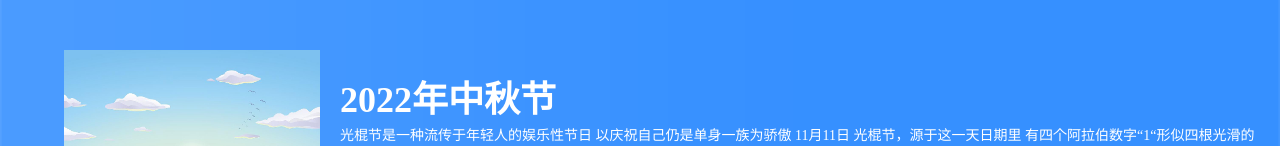
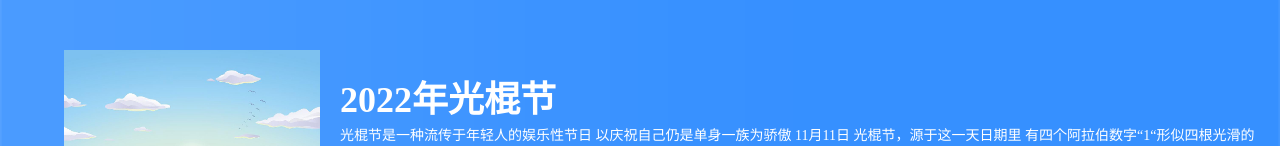
Before and after one commit to huisheng-wang/web-app, a Vue app: page / in a window 1280 px wide. Shown: the part 149-295 px from the top of the page. Built offline with nearby package versions, Linux system fonts and the light colour scheme.

Commit message:
Revert "修改节日"
This reverts commit 9c3bfea2d8084f274a585f6e043e9503c75de062.

```diff
--- a/src/views/Home.vue
+++ b/src/views/Home.vue
@@ -10,7 +10,7 @@
           <img class="img" src="../../img/tuxing_1.png">
         </div>
         <div class="txt">
-          <div class="title">2022年中秋节</div>
+          <div class="title">2022年光棍节</div>
           <div class="content">光棍节是一种流传于年轻人的娱乐性节日 以庆祝自己仍是单身一族为骄傲 11月11日 光棍节，源于这一天日期里 有四个阿拉伯数字“1“形似四根光滑的棍子</div>
         </div>
       </div>
```
